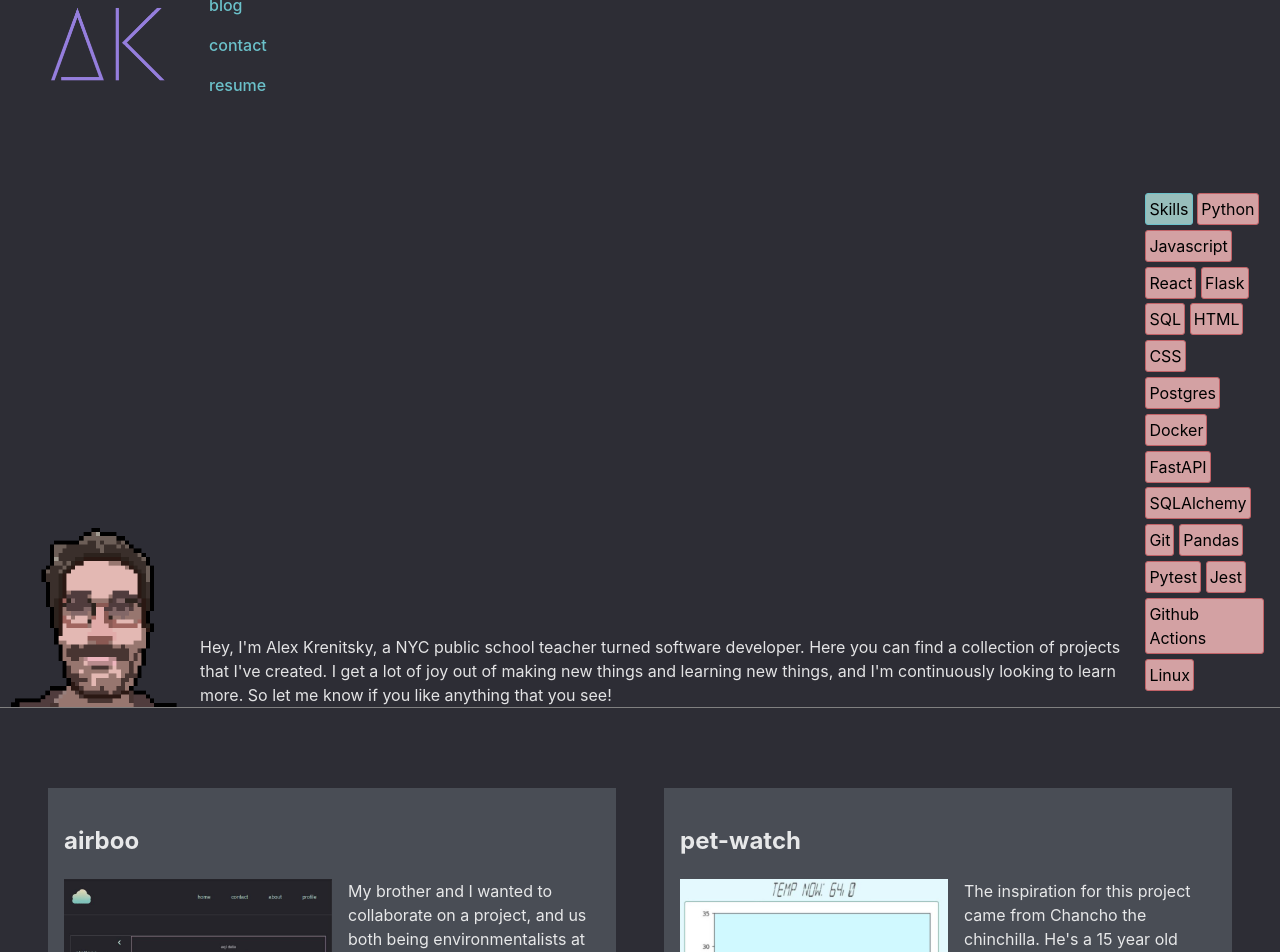
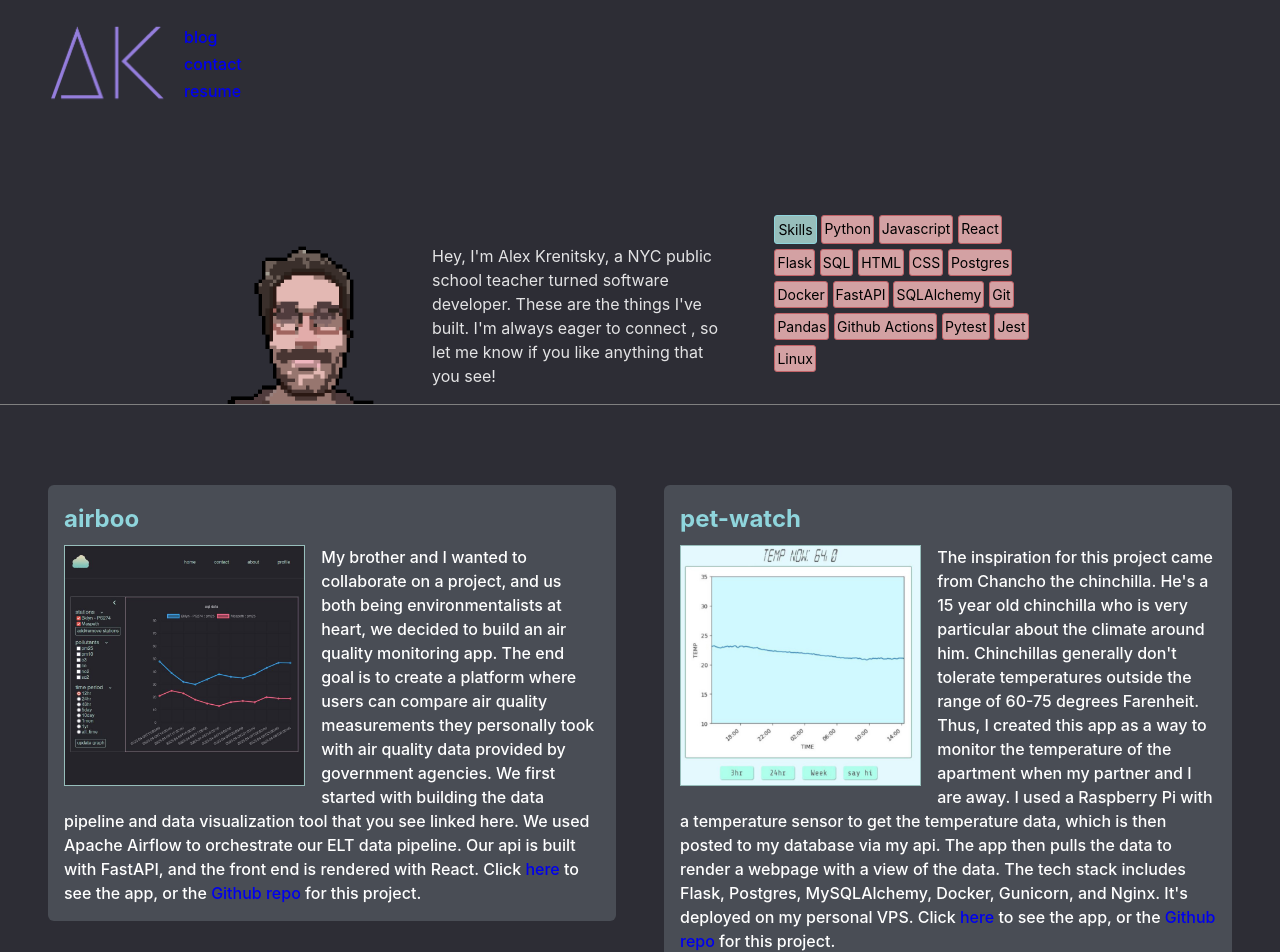
Before and after one commit to myshkins/ak02, a React (Vite) app: page / in a window 1280 px wide. Shown: the part 55-1007 px from the top of the page. Built offline with nearby package versions, Linux system fonts and the light colour scheme.

Commit message:
responsive design for mobile first

```diff
--- a/src/App.jsx
+++ b/src/App.jsx
@@ -20,10 +20,10 @@ function App() {
         <SkillsBox />
       </Hero>
       <Projects>
-        <ProjectCard title={"airboo"} img={AirbooPic} text={blurbs.airboo} />
-        <ProjectCard title={"pet-watch"} img={PetWatchPic} text={blurbs.petwatch} />
-        <ProjectCard title={"my blog"} img={BlogPic} text={blurbs.blog} />
-        <ProjectCard title={"etch-a-sketch"} img={EtchPic} text={blurbs.etch} />
+        <ProjectCard link="https://airboo.ak0.io" title={"airboo"} img={AirbooPic} text={blurbs.airboo} />
+        <ProjectCard link="https://pet-watch.ak0.io" title={"pet-watch"} img={PetWatchPic} text={blurbs.petwatch} />
+        <ProjectCard link="https://blog.ak0.io" title={"my blog"} img={BlogPic} text={blurbs.blog} />
+        <ProjectCard link="https://etch.ak0.io" title={"etch-a-sketch"} img={EtchPic} text={blurbs.etch} />
       </Projects>
     </div>
   );
--- a/src/components/Blurbs.jsx
+++ b/src/components/Blurbs.jsx
@@ -3,9 +3,9 @@ const blurbs = {
     `My brother and I wanted to collaborate on a project, and us both being
     environmentalists at heart, we decided to build an air quality monitoring
     app. The end goal is to create a platform where users can compare air
-    quality measurments they personally took with air quality data provided by
+    quality measurements they personally took with air quality data provided by
     government agencies. We first started with building the data pipeline and
-    data visualization tool that you see linked here. We opted to use Apache
+    data visualization tool that you see linked here. We used Apache
     Airflow to orchestrate our ELT data pipeline. Our api is built with FastAPI,
     and the front end is rendered with React. Click `,
     <a href="https://airboo.ak0.io">here</a>,
--- a/src/components/Hero.css
+++ b/src/components/Hero.css
@@ -8,13 +8,28 @@
 .selfie-wrap {
   display: flex;
   flex-direction: column;
+  margin-left: 1rem;
 }
 
 .selfie {
-  width: 200px;
+  width: 140px;
 }
 
-.hero-text {
-  width: clamp(200px, 25vw, 400px);
-  margin: 0 3rem 1rem;
+.hero-desktop-text {
+  display: none;
 }
+
+@media screen and (min-width: 768px) {
+  .hero-desktop-text {
+    display: block;
+    width: clamp(15rem, 30vw, 18rem);
+    margin: 0 clamp(1rem, 3vw, 3rem) 1rem;
+  }
+
+  .selfie-wrap {
+    margin-left: auto;
+  }
+  .selfie {
+    width: clamp(10rem, 15vw, 11rem)
+  }
+}
--- a/src/components/Hero.jsx
+++ b/src/components/Hero.jsx
@@ -8,10 +8,8 @@ const Hero = (props) => {
       </div>
       <div className="hero-desktop-text">
         Hey, I'm Alex Krenitsky, a NYC public school teacher turned software
-        developer. Here you can find a collection of projects that I've created.
-        I get a lot of joy out of making new things and learning new things, and
-        I'm continuously looking to learn more. So let me know if you like
-        anything that you see!
+        developer. These are the things I've built. I'm always eager to connect
+        , so let me know if you like anything that you see!
       </div>
       {props.children}
     </div>
--- a/src/components/NavBar.css
+++ b/src/components/NavBar.css
@@ -1,5 +1,5 @@
 .navbar {
-  margin-top: 2rem;
+  margin-top: 3rem;
   display: flex;
   flex-direction: row;
   align-items: center;
@@ -7,13 +7,26 @@
 
 .logo {
   margin-left: 3rem;
-  width: clamp(15px, 18vw, 121px);
+  height: 90px;
+  transition: all .1s ease-in;
+}
+
+.logo:hover {
+  filter: drop-shadow(0 0 0.75rem #858bfb);
 }
 
 .nav-links {
+  padding: 1rem;
   list-style: none;
   display: flex;
   flex-direction: column;
   margin-right: 2rem;
-  gap: 1rem;
+  gap: .2rem;
 }
+
+
+@media screen and (min-width: 768px) {
+  .logo {
+    height: clamp(90px, 20vh, 120px)
+  }
+}
--- a/src/components/ProjectCard.css
+++ b/src/components/ProjectCard.css
@@ -1,15 +1,32 @@
 .project-card {
-  /* border: solid 1px #9c9ca3; */
-  background-color: #494d55;
-  /* background-color: #242424; */
-  /* background-color: var(--bg-color); */
   padding: 1rem;
-  /* width: clamp(400px, 30vw, 800px); */
+  border-radius: 6px;
+  width: clamp(350px, 30vw, 500px);
+  height: fit-content;
+  transition: all .1s ease-in;
+  color: white;
 }
 
+.project-card:hover {
+  /* border: solid 1px #97bebb; */
+  filter: drop-shadow(0 0 0.75rem #63595f);
+}
+
+.project-card h2 {
+  color: var(--aqua);
+  margin: 0 0 .5rem;
+}
 
 .project-card-img {
   float: left;
-  width: 50%;
+  width: 45%;
   margin-right: 1rem;
+  border: solid 1px var(--aqua-light)
 }
+
+@media screen and (min-width: 768px) {
+  .project-card {
+    background-color: #494d55;
+    width: 100%;
+  }
+}
--- a/src/components/ProjectCard.jsx
+++ b/src/components/ProjectCard.jsx
@@ -2,13 +2,15 @@ import "./ProjectCard.css";
 
 const ProjectCard = (props) => {
   return (
-    <div className="project-card">
+    <a href={props.link}>
+      <div className="project-card">
         <h2>{props.title}</h2>
-      <div className="project-card-inner">
-        <img className="project-card-img" src={props.img} />
-        {props.text}
+        <div className="project-card-inner">
+          <img className="project-card-img" src={props.img} />
+          {props.text}
+        </div>
       </div>
-    </div>
+    </a>
   );
 };
 
--- a/src/components/Projects.css
+++ b/src/components/Projects.css
@@ -4,11 +4,20 @@
   background-color: gray;
 }
 
+.projects {
+  margin: 0 1rem;
+  display: flex;
+  flex-direction: column;
+  align-items: center;
+}
 
+@media screen and (min-width: 768px) {
   .projects {
     margin: 5rem 3rem;
     display: grid;
+    align-items: normal;
     grid-template-columns: repeat(auto-fill, minmax(500px, 1fr));
     gap: 3rem;
     justify-content: center;
   }
+}
--- a/src/components/SkillsBox.css
+++ b/src/components/SkillsBox.css
@@ -2,11 +2,12 @@
     padding: 1rem;
     display: flex;
     flex-wrap: wrap;
-    width: clamp(250px, 25vw, 400px);
+    margin-left: auto;
+    width: clamp(200px, 25vw, 300px);
     gap: .3rem;
 }
 
-.skills-header-tag {
+.skills-header-tag.skill-tag {
     border: solid 1px var(--aqua);
     border-radius: 3px;
     padding: 3px;
@@ -19,5 +20,16 @@
     border-radius: 3px;
     color: black;
     background-color: var(--peach-light);
-    padding: 3px;
+    padding: 2px;
+    font-size: 10px;
 }
+
+@media screen and (min-width: 768px) {
+    .skills-box {
+        width: clamp(15rem, 30vw, 19rem);
+        margin: 0 auto 1rem 0;
+    }
+    .skill-tag {
+        font-size: 14px;
+    }
+}
--- a/src/components/SkillsBox.jsx
+++ b/src/components/SkillsBox.jsx
@@ -4,7 +4,7 @@ const SkillsBox = (props) => {
   return (
     <>
       <div className="skills-box">
-        <div className="skills-header-tag">Skills</div>
+        <div className="skill-tag skills-header-tag">Skills</div>
         <div className="skill-tag">Python</div>
         <div className="skill-tag">Javascript</div>
         <div className="skill-tag">React</div>
@@ -18,9 +18,9 @@ const SkillsBox = (props) => {
         <div className="skill-tag">SQLAlchemy</div>
         <div className="skill-tag">Git</div>
         <div className="skill-tag">Pandas</div>
+        <div className="skill-tag">Github Actions</div>
         <div className="skill-tag">Pytest</div>
         <div className="skill-tag">Jest</div>
-        <div className="skill-tag">Github Actions</div>
         <div className="skill-tag">Linux</div>
       </div>
     </>
--- a/src/index.css
+++ b/src/index.css
@@ -3,7 +3,7 @@
   line-height: 1.5;
   font-weight: 400;
 
-  color-scheme: light dark;
+  /* color-scheme: light dark; */
   color: rgba(255, 255, 255, 0.87);
   background-color: #2d2d35;
   --bg-color: #2d2d35;
@@ -11,7 +11,7 @@
   --tropical-light: #B8BCFD;
   --peach: #c16267;
   --peach-light: #d3a1a3;
-  --aqua: #6bc1ca;
+  --aqua: #8fd5dc;
   --aqua-light: #97bebb;
 
   font-synthesis: none;
@@ -24,7 +24,13 @@
 html {
   min-height: 100vh;
   box-sizing: border-box;
-  font-size: 16px;
+  font-size: 12px
+}
+
+@media screen and (min-width: 768px) {
+  html {
+    font-size: 16px;
+  }
 }
 
 *,
@@ -41,13 +47,9 @@ html {
 
 a {
   font-weight: 500;
-  color: var(--aqua);
   text-decoration: none;
 }
 
-a:hover {
-  color: var(--aqua-light);
-}
 
 h1 {
   font-size: 3.2em;
```
Lines whose indentation alone changed are shown as unchanged.
